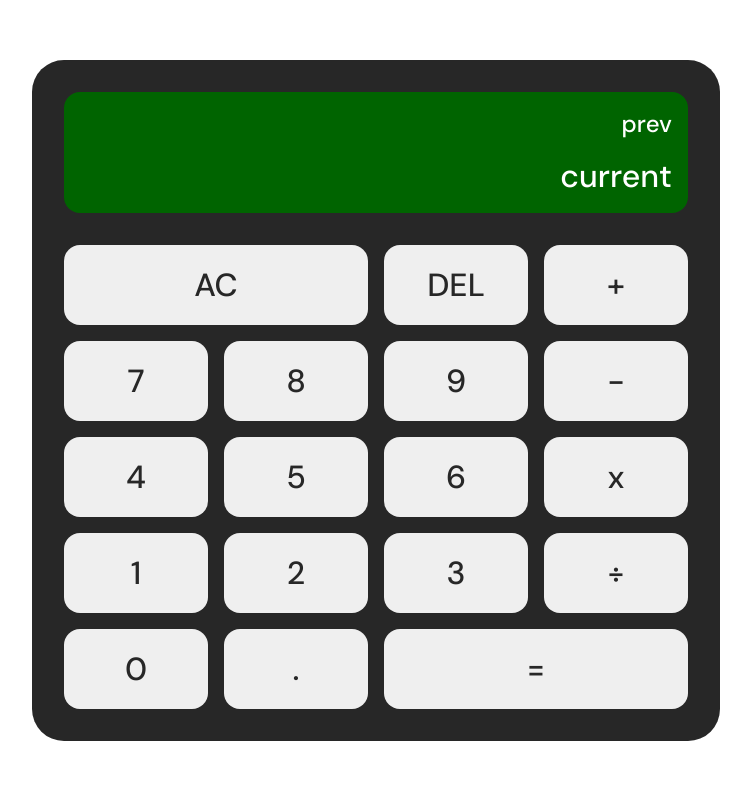
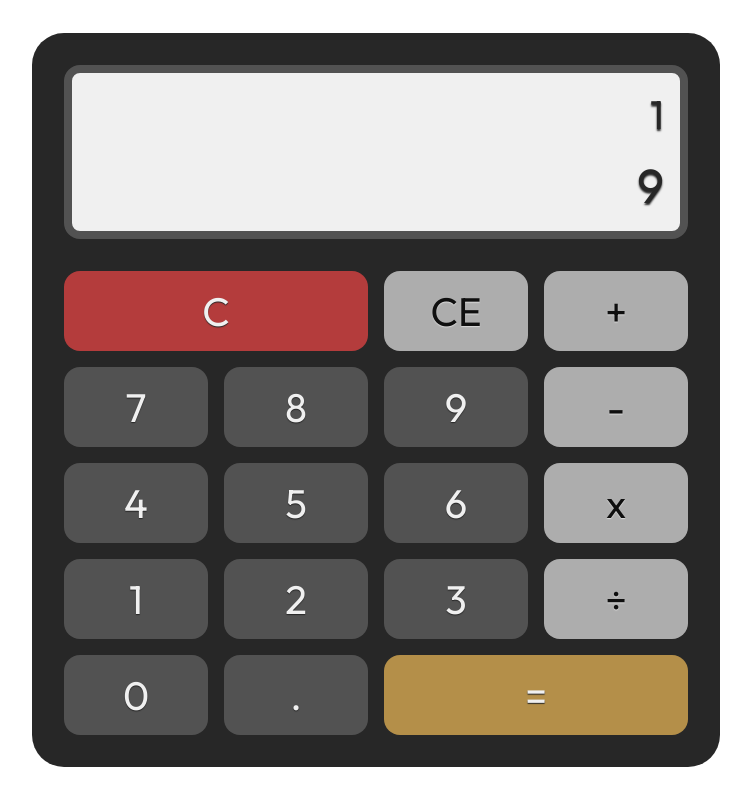
Before and after one commit to lmreineer/calculator, a plain HTML site: page index.html in a window 1280 px wide. Shown: the whole page, without its empty margins (264-1015 px from the left). Drawn offline with Linux system fonts and the light colour scheme.

Commit message:
Add colours and shadows

```diff
--- a/index.html
+++ b/index.html
@@ -13,30 +13,30 @@
     <div class="container">
         <div class="display-cov">
             <div class="display-cont">
-                <div class="previous-display">prev</div>
-                <div class="current-display">current</div>
+                <div class="previous-display">1</div>
+                <div class="current-display">9</div>
             </div>
         </div>
 
         <div class="button-cov">
             <div class="button-cont">
-                <button class="size-two all-clear">AC</button>
-                <button class="del">DEL</button>
+                <button class="size-two all-clear">C</button>
+                <button class="clear-entry">CE</button>
                 <button class="operator add">+</button>
                 <button class="operand seven">7</button>
                 <button class="operand">8</button>
                 <button class="operand">9</button>
-                <button class="operand subtract">-</button>
+                <button class="operator subtract">-</button>
                 <button class="operand four">4</button>
                 <button class="operand">5</button>
-                <button class="operator">6</button>
-                <button class="operand multiply">x</button>
+                <button class="operand">6</button>
+                <button class="operator multiply">x</button>
                 <button class="operand one">1</button>
                 <button class="operand">2</button>
                 <button class="operand">3</button>
                 <button class="operator divide">÷</button>
                 <button class="operand zero">0</button>
-                <button class="operator">.</button>
+                <button class="operator dot">.</button>
                 <button class="size-two equal">=</button>
             </div>
         </div>
--- a/style.css
+++ b/style.css
@@ -1,7 +1,11 @@
-@import url('https://fonts.googleapis.com/css2?family=DM+Sans:wght@400;500&display=swap');
+@import url('https://fonts.googleapis.com/css2?family=Outfit&display=swap');
 
 :root {
     --main_bg: rgb(39, 39, 39);
+    --btn_bg: rgb(82, 82, 82);
+    --btn_color: rgb(240, 240, 240);
+    --equal_bg: rgb(180, 143, 73);
+    --ac_bg: rgb(180, 60, 60);
 }
 
 *, *::before, *::after {
@@ -15,8 +19,7 @@
 }
 
 body {
-    font-family: 'DM Sans', sans-serif;
-    font-weight: 500;
+    font-family: 'Outfit', sans-serif;
 }
 
 .container {
@@ -33,8 +36,9 @@ body {
     margin: 2rem 2rem 0 2rem;
     padding: 1rem;
     gap: 1rem;
-    color: white;
-    background-color: darkgreen;
+    color: var(--main_bg);
+    background-color: var(--btn_color);
+    border: 0.5rem solid var(--btn_bg);
     border-radius: 1rem;
 }
 
@@ -44,11 +48,13 @@ body {
 }
 
 .previous-display {
-    font-size: 1.5rem;
+    font-size: 2.5rem;
+    text-shadow: 0px 2px 2px var(--main_bg, black);
 }
 
 .current-display {
-    font-size: 2rem;
+    font-size: 3rem;
+    text-shadow: 0px 2px 2px var(--main_bg, black);
 }
 
 .button-cont {
@@ -64,12 +70,38 @@ body {
 }
 
 button {
-    font-size: 2rem;
-    color: var(--main_bg, black);
+    font-size: 2.5rem;
+    color: var(--btn_color);
+    background-color: var(--btn_bg);
     margin: 0.5rem;
     border: none;
     border-radius: 1rem;
     cursor: pointer;
+    text-shadow: 0px 1px 1px var(--main_bg, black);
+}
+
+button:active {
+    box-shadow: var(--btn_color) 0px 0px 0px 2px, rgba(6, 24, 44, 0.65) 0px 4px 6px -1px, rgba(255, 255, 255, 0.08) 0px 1px 0px inset;
+}
+
+.all-clear{
+    background-color: var(--ac_bg);
+}
+
+.clear-entry {
+    filter: invert(100%);
+}
+
+.equal {
+    background-color: var(--equal_bg);
+}
+
+.operator {
+    filter: invert(100%);
+}
+
+.dot {
+    filter: none;
 }
 
 .size-two {
```
